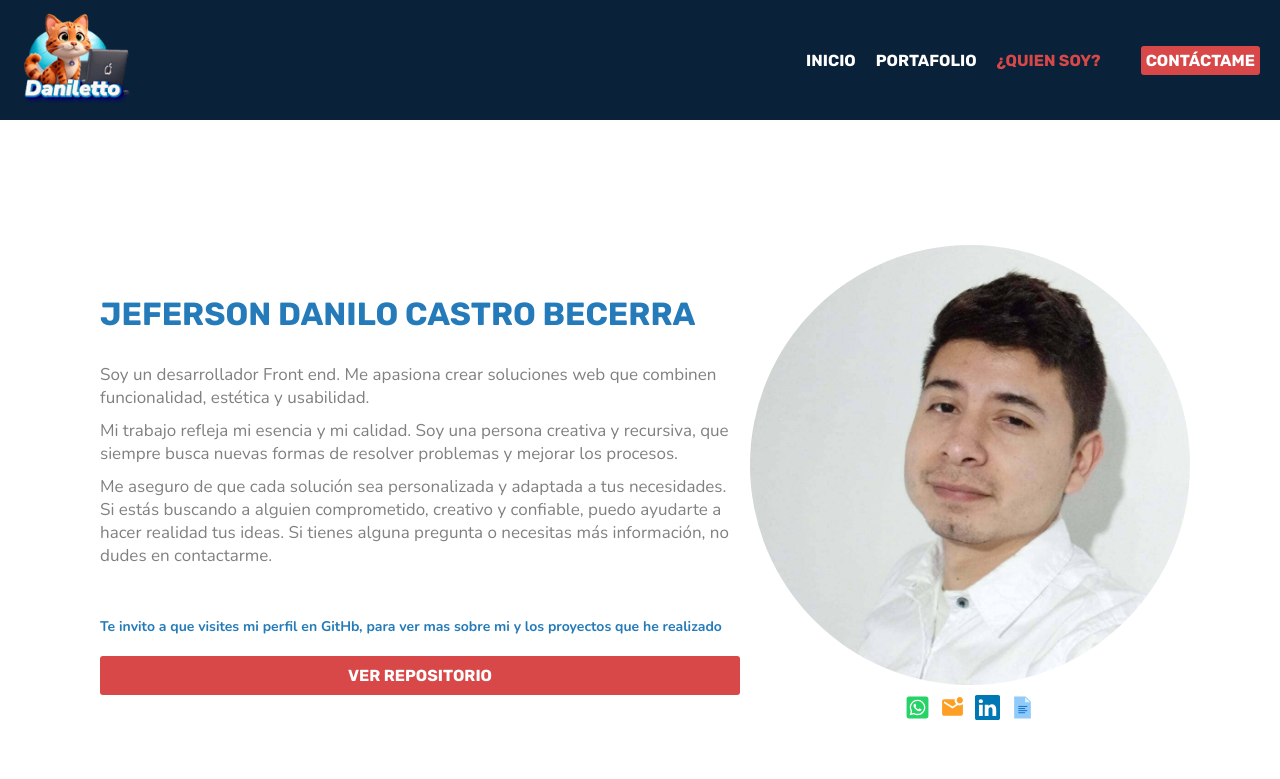
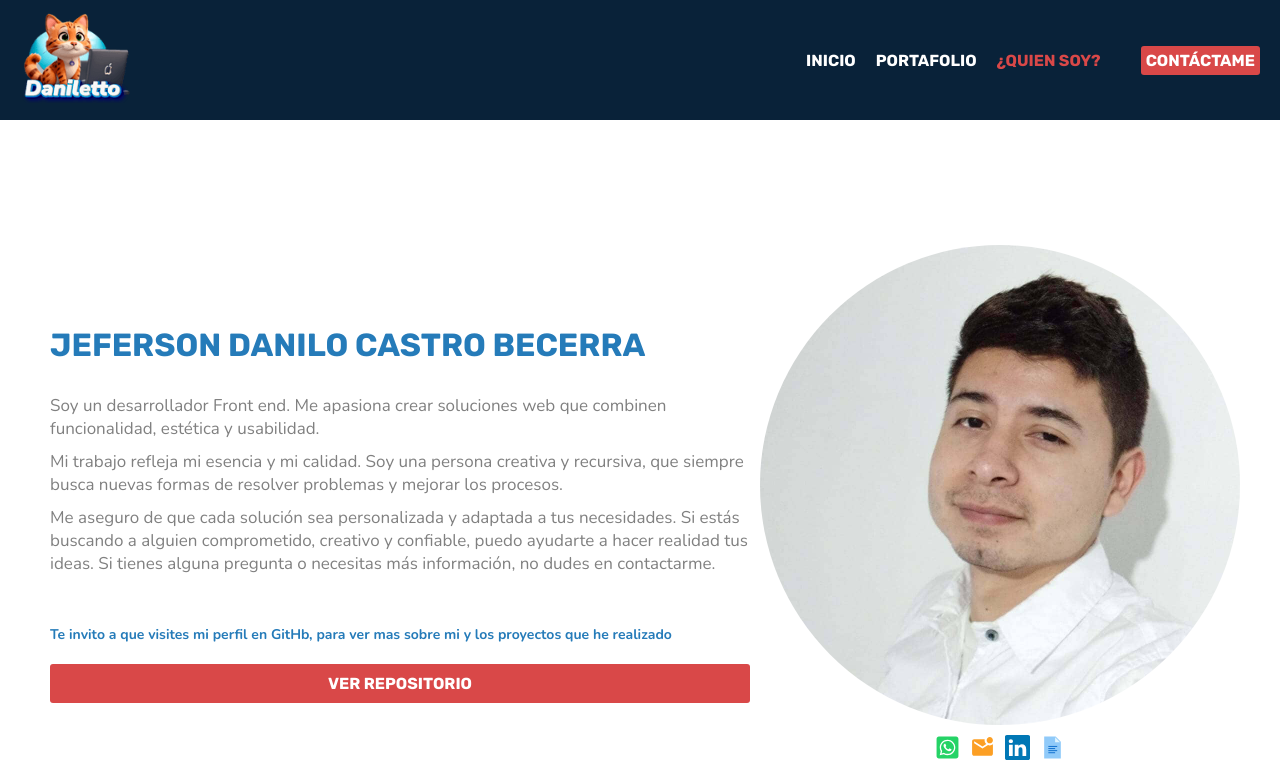
Before and after one commit to Danilett0/Daniletto, a React (Create React App) app: page /About in a window 1280 px wide. Shown: the top 779 px of the page. Built offline with nearby package versions, Linux system fonts and the light colour scheme.

Commit message:
ajuste css

```diff
--- a/src/styles/pages/About.css
+++ b/src/styles/pages/About.css
@@ -15,7 +15,7 @@
 
 .About .Box-Perfil .Perfil {
   width: 100%;
-  max-width: 1100px;
+  max-width: 1200px;
   display: flex;
   align-items: center;
   margin-top: 100px;
```
